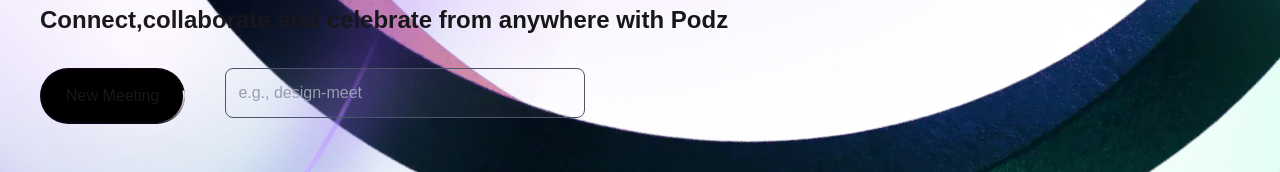
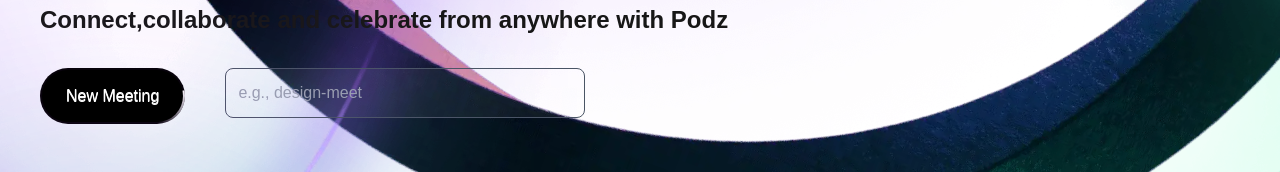
Before and after one commit to taranpreet26-singh/Podz-Frontend, a Next.js app: page / in a window 1280 px wide. Shown: the part 316-488 px from the top of the page. Built offline with nearby package versions, Linux system fonts and the light colour scheme.

Commit message:
fix browser issue

```diff
--- a/app/page.tsx
+++ b/app/page.tsx
@@ -25,7 +25,7 @@
       toast.error('Please Provide Room')
     }
   }
-  return <div className="w-full h-[100vh] overflow-hidden  pt-6 px-6 lg:px-10 "  style={{background:"url('/images/ring-light.webp')",backgroundSize:"cover",backgroundRepeat:"no-repeat"}}>
+  return <div className="w-full h-[100vh] overflow-hidden bg-black pt-6 px-6 lg:px-10 "  style={{background:"url('/images/ring-light.webp')",backgroundSize:"cover",backgroundRepeat:"no-repeat"}}>
     <nav className="">
       <h1 className="text-5xl text-shadow-2xs text-shadow-indigo-200">Podz</h1>
     </nav>
--- a/app/room/[...room]/page.tsx
+++ b/app/room/[...room]/page.tsx
@@ -214,7 +214,7 @@
 
 
   return (
-    <div className="w-full  min-h-screen py-10">
+    <div className="w-full  min-h-screen bg-black py-10">
       <div className="grid grid-cols-1   lg:grid-cols-2 px-10 lg:px-20 w-full gap-2 lg:gap-10 justify-center items-center">
         <div className="w-[30vw] absolute bottom-5 lg:bottom-0 right-5 z-[1] h-[30vh] lg:relative  mx-auto p-4 lg:w-full lg:h-[80vh]">
         <video ref={localVideoRef} autoPlay className="w-full h-full   rounded-2xl shadow-lg shadow-emerald-200/40 transition-all duration-300 object-cover border-green-200 border-2"></video>
--- a/components/ui/Button.tsx
+++ b/components/ui/Button.tsx
@@ -3,7 +3,7 @@
             <div className="absolute top-[-300%] left-[-70%] button-wrapper   w-[400px]   rounded-full h-[400px]">
 
             </div>
-        <div className="button-content gap-2 flex items-center justify-center bg-black relative z-10 w-fit p-6 h-full rounded-full ">
+        <div className="button-content gap-2 flex items-center justify-center text-white text-shadow-2xs text-shadow-white bg-black relative z-10 w-fit p-6 h-full rounded-full ">
                 {children}
         </div>
     </div>
```
